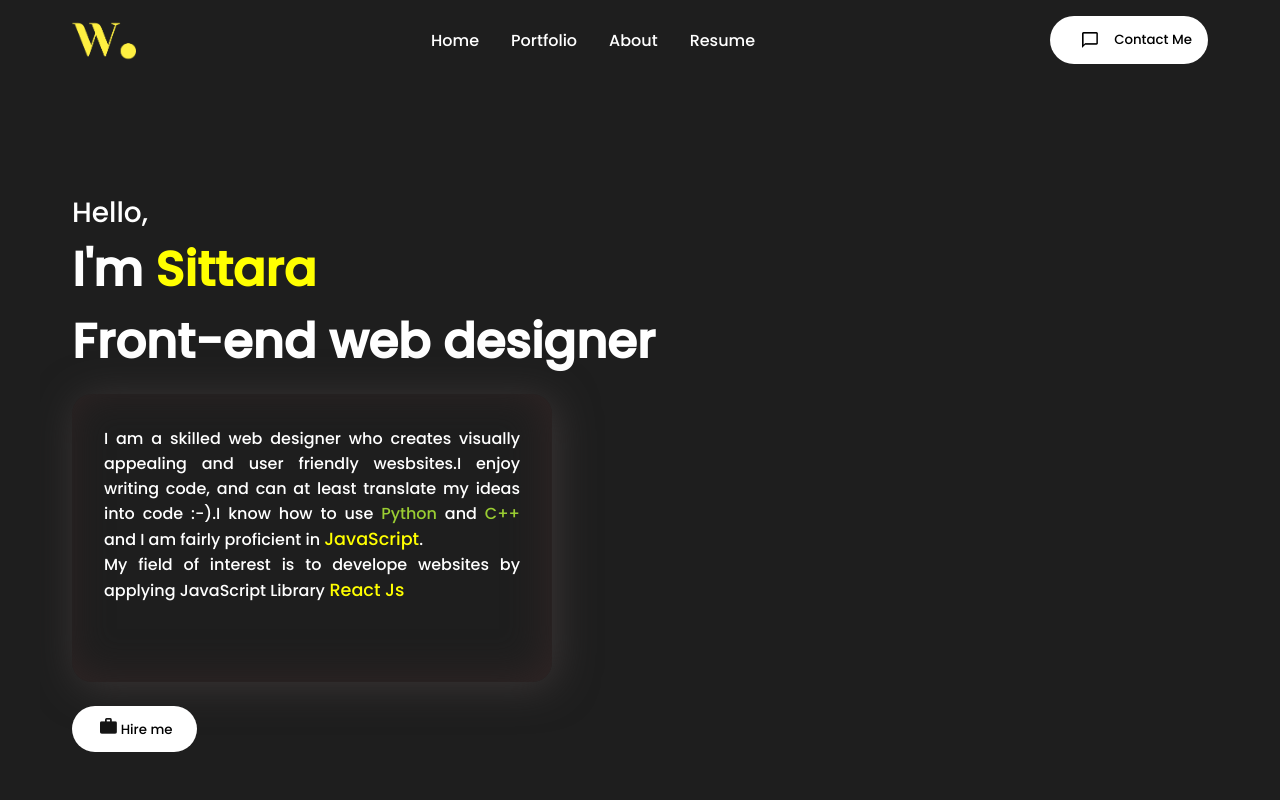
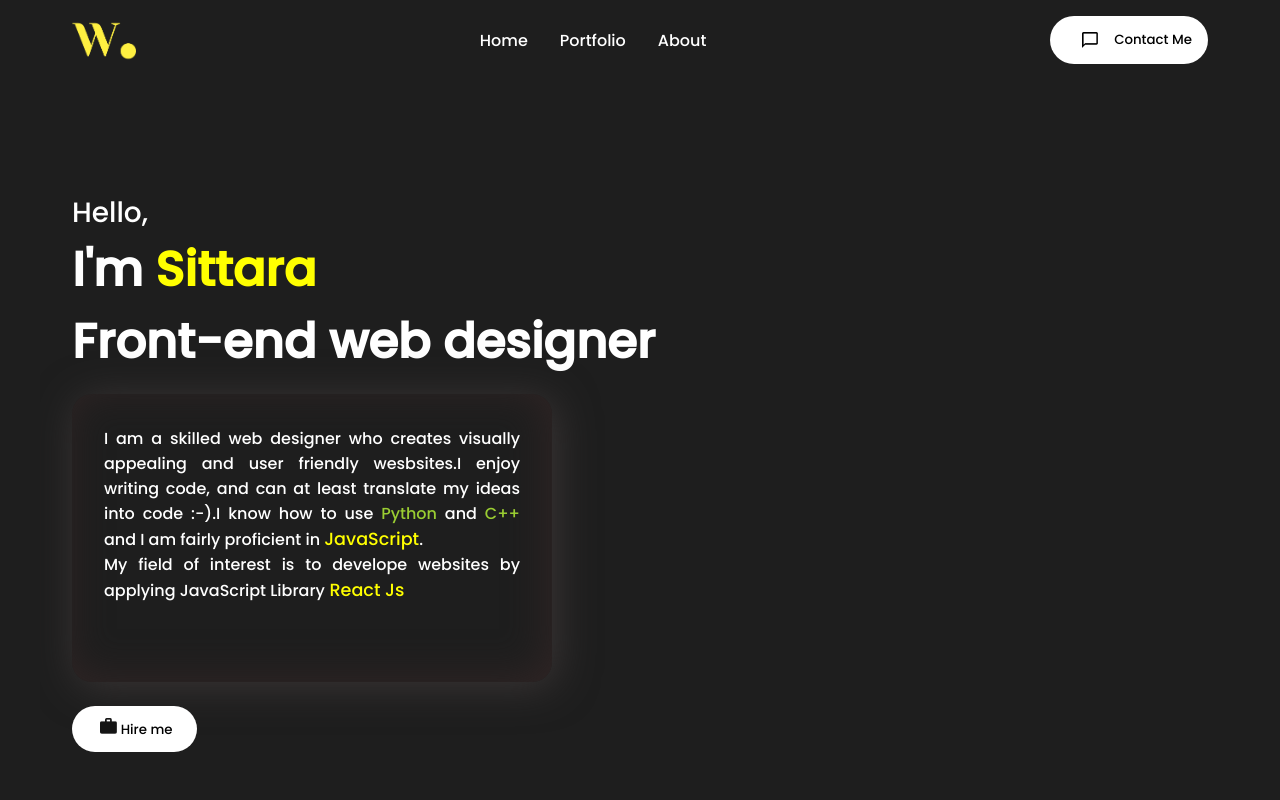
Before and after one commit to Sittara22/Sittara_Shafique, a React (Create React App) app: page / in a window 1280 px wide. Shown: the top 800 px of the page. Built offline with nearby package versions, Linux system fonts and the light colour scheme.

Commit message:
Resume Deleted

```diff
--- a/src/App.js
+++ b/src/App.js
@@ -4,7 +4,6 @@ import About from "./components/About/about";
 import Works from "./components/Works/works"
 import ContactMe from "./components/Contact_me/contact_me";
 import Footer from "./components/Footer/footer"
-import Resume from "./components/Resume/resume";
 
 function App() {
   return (
@@ -13,7 +12,6 @@ function App() {
           <Intro/>
           <About/>
           <Works/>
-          <Resume/>
           <ContactMe/>
           <Footer/>
     </div>
--- a/src/components/Navbar/navbar.js
+++ b/src/components/Navbar/navbar.js
@@ -15,7 +15,6 @@ const Navbar = () => {
              <Link activeClass='active'to='intro'spy={true} smooth={true} offset={-65} duration={500} className='desktopMenuListItems'>Home</Link>
              <Link activeClass='active'to='works'spy={true} smooth={true} offset={-40} duration={500} className='desktopMenuListItems'>Portfolio</Link>
              <Link className='desktopMenuListItems' activeClass='active'to='about'spy={true} smooth={true} offset={-40} duration={500}>About</Link>
-             <Link activeClass='active'to='resume'spy={true} smooth={true} offset={-40} duration={500} className='desktopMenuListItems'>Resume</Link>
 
          </div>
 
@@ -28,7 +27,6 @@ const Navbar = () => {
              <Link onClick={()=>{setshowMenu(false)}} activeClass='active'to='intro'spy={true} smooth={true} offset={-65} duration={500} className='listItem'>Home</Link>
              <Link onClick={()=>{setshowMenu(false)}} activeClass='active'to='works'spy={true} smooth={true} offset={-40} duration={500} className='listItem'>Portfolio</Link>
              <Link onClick={()=>{setshowMenu(false)}} className='listItem' activeClass='active'to='about'spy={true} smooth={true} offset={-40} duration={500}>About</Link>
-             <Link onClick={()=>{setshowMenu(false)}}  className='listItem' activeClass='active'to='resume'spy={true} smooth={true} offset={-40} duration={500}>Resume</Link>
              <Link onClick={()=>{setshowMenu(false)}} className='listItem' activeClass='active'to='Contact_me'spy={true} smooth={true} offset={-40} duration={500}>Contact Me</Link>
 
          </div>
```
